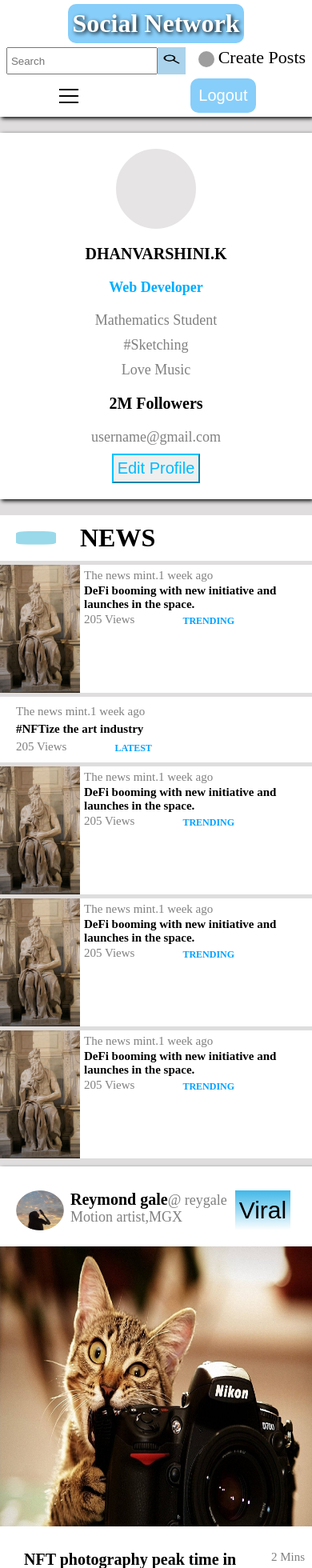
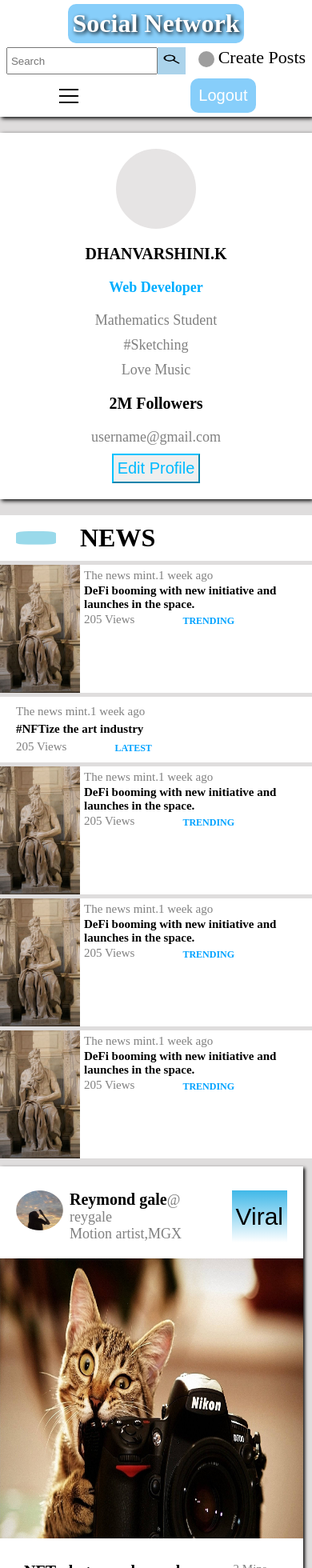
Before and after one commit to Dhanvarshinikarthi/socialnetwork, a React (Vite) app: page / in a window 390 px wide. Shown: the top 1960 px of the page at 80% size. Built offline with nearby package versions, Linux system fonts and the light colour scheme; grey boxes are pictures that could not be loaded; the HTML template or start-up script is replaced by a standard one.

Commit message:
demo file

```diff
--- a/src/components/followlist/follow.css
+++ b/src/components/followlist/follow.css
@@ -164,10 +164,10 @@
     gap: 10px;
   }
   .follow_main {
-    width: 90%;
+    width: 80%;
   }
   .heading {
-    width: 90%;
+    width: 80%;
   }
   .profile {
     gap: 0;
--- a/src/components/newsfeed/newsfeed.css
+++ b/src/components/newsfeed/newsfeed.css
@@ -138,7 +138,7 @@ span {
     gap: 10px;
   }
   .newsfeed_main {
-    width: 90%;
+    width: 80%;
   }
   .reactions {
     gap: 5px;
```
